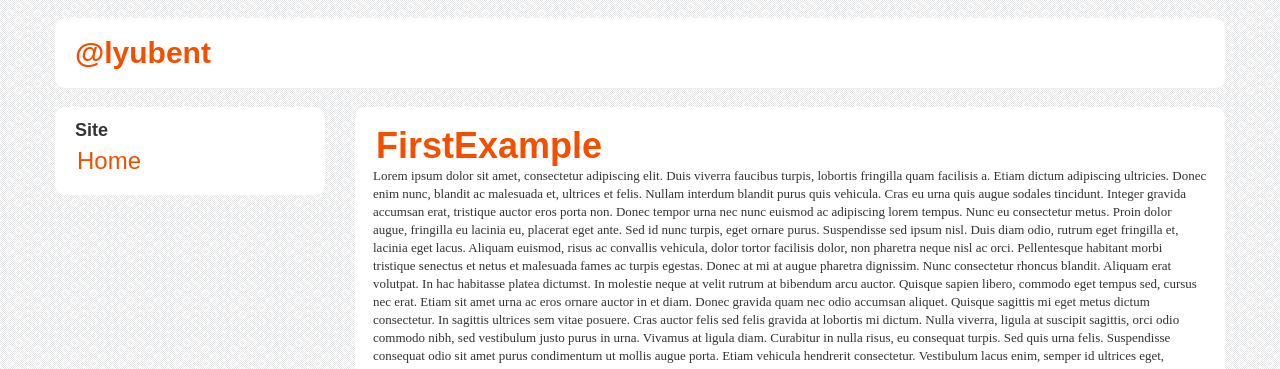
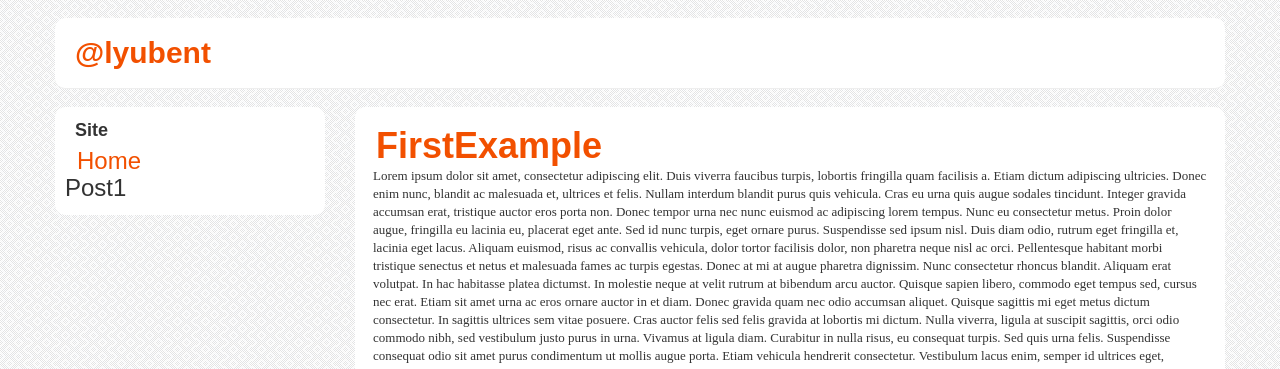
Before and after one commit to lyubent/lyubent.github.com, a Jekyll site: the page built from index.html, in a window 1280 px wide. Shown: the top 369 px of the page. Built offline with Jekyll 4.4.1, drawn with Linux system fonts in a browser that asks for light colours; some web fonts are replaced; the list of posts is cut into pages by our own code.

Commit message:
Updated _layouts/default.html

```diff
--- a/_layouts/default.html
+++ b/_layouts/default.html
@@ -21,7 +21,7 @@
   <script src="/js/bootstrap.min.js"></script>
   <script src="/js/main.js"></script>
 </head>
-<body>
+<body data-spy="scroll" data-target=".sidebar">
   <div class="container">
     <div class="page-header">
       <h1>
@@ -35,6 +35,7 @@
           <h3>Site</h3>
           <ul class="nav nav-pills nav-stacked">
             {% include links %}
+            <li id="#FirstExample">Post1</li>
           </ul>
         </div>
       </div>
```
